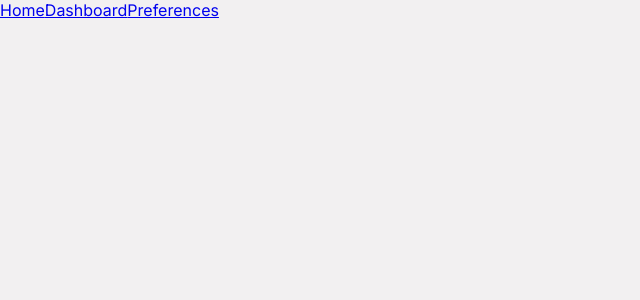
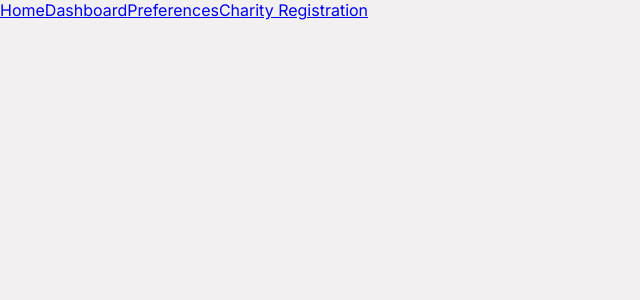
Before and after one commit to WMS-DEV/hackyeah2022-frontend, a React (Create React App) app in the folder hackyeah2022/: page /navigation in a window 1280 px wide. Shown: the top 300 px of the page, without its empty margins (0-640 px from the left). Built offline with nearby package versions, Linux system fonts and the light colour scheme.

Commit message:
Added Charity Registration to Route

```diff
--- a/hackyeah2022/src/App.js
+++ b/hackyeah2022/src/App.js
@@ -10,6 +10,7 @@ import {useEffect, useState, createContext} from "react";
 import Navigation from "./components/Navigation/Navigation"
 import AuthProvider from "./components/Authentication/AuthProvider";
 import {ProtectedRoute} from "./components/Authentication/ProtectedRoute";
+import { CharityRegistration } from './components/App/Registration/CharityRegistration';
 
 const App = () => {
     return (
@@ -18,6 +19,7 @@ const App = () => {
                 <Route index element={<Home/>}/>
                 <Route path="home" element={<Home/>}/>
                 <Route path="navigation" element={<Navigation/>}/>
+                <Route path="charity-registration" element={<CharityRegistration/>}/>
                 <Route path="dashboard" element={
                     <ProtectedRoute>
                         <Dashboard/>
--- a/hackyeah2022/src/components/Navigation/Navigation.jsx
+++ b/hackyeah2022/src/components/Navigation/Navigation.jsx
@@ -10,6 +10,7 @@ const Navigation = () => {
             <NavLink to='/home'>Home</NavLink>
             <NavLink to="/dashboard">Dashboard</NavLink>
             <NavLink to="/preferences">Preferences</NavLink>
+            <NavLink to="/charity-registration">Charity Registration</NavLink>
 
             {token && (
                 <button type="button" onClick={onLogout}>
```
